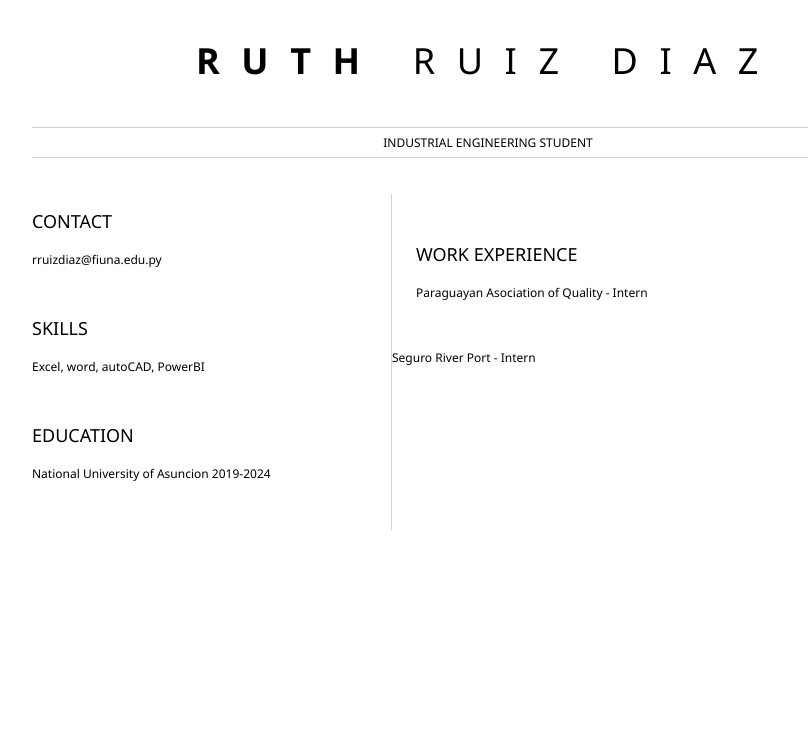
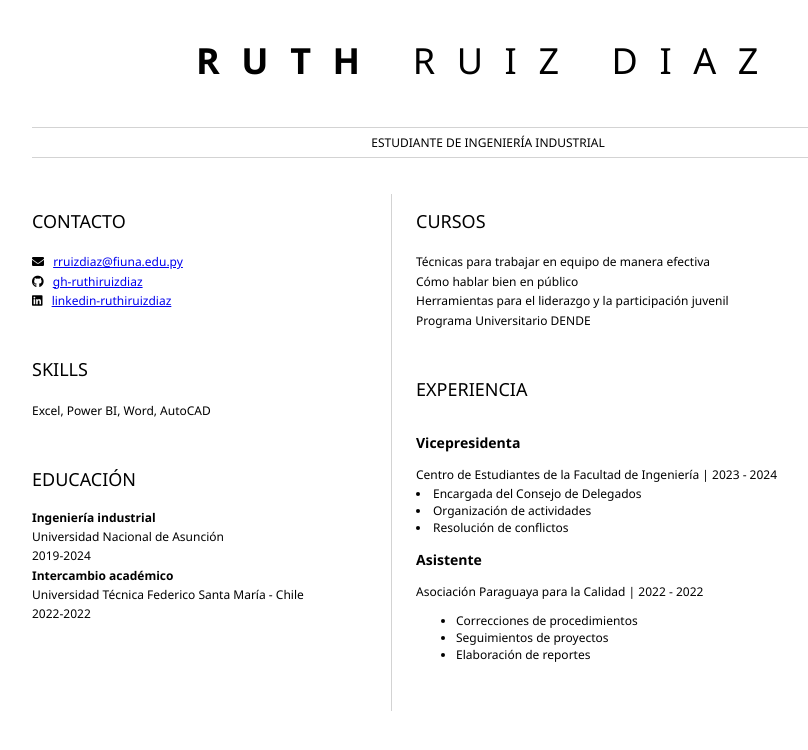
Before and after one commit to ruthiruizdiaz/resume, a plain HTML site: page index.html in a window 1280 px wide. Shown: the whole page, without its empty margins (152-960 px from the left). Drawn offline with Linux system fonts and the light colour scheme.

Commit message:
Add resume content

```diff
--- a/index.html
+++ b/index.html
@@ -1,9 +1,8 @@
-
-
 <html>
 	<head>
 		<link href="style.css" rel="stylesheet">
-        <title>Your Name resume</title>
+		<title>Your name resume</title>
+        <link rel="stylesheet" href="https://cdnjs.cloudflare.com/ajax/libs/font-awesome/5.15.4/css/all.min.css">
 	</head>
 
 	<body>
@@ -11,37 +10,90 @@
 			<!-- resume header with your name and title -->
 			<h1><b>RUTH</b> RUIZ DIAZ</h1>
 			<hr>
-            INDUSTRIAL ENGINEERING STUDENT
+			ESTUDIANTE DE INGENIERÍA INDUSTRIAL
 			<hr>
 		</header>
 		<main>
 			<article id="mainLeft">
 				<section>
-                    <h2>CONTACT</h2>
-                     rruizdiaz@fiuna.edu.py
+					<h2>CONTACTO</h2>
+					<!-- contact info including social media -->
+                    <p>
+                        <i class="fa fa-envelope" aria-hidden="true"></i>
+                        <a href="mailto:rruizdiaz@fiuna.edu.py">rruizdiaz@fiuna.edu.py</a>
+                    </p>
+                    <p>
+                        <i class="fab fa-github" aria-hidden="true"></i>
+                        <a href="github.com/ruthiruizdiaz">gh-ruthiruizdiaz</a>
+                    </p>
+                    <p>
+                        <i class="fab fa-linkedin" aria-hidden="true"></i>
+                        <a href="linkedin.com/in/ruth-ruiz-diaz-bb7b0526b/">linkedin-ruthiruizdiaz</a>
+                    </p>
 				</section>
 				<section>
 					<h2>SKILLS</h2>
-                    Excel, word, autoCAD, PowerBI
+					<!-- your skills AKA "buzzwords" -->
+                    <p>Excel, Power BI, Word, AutoCAD</p>
 				</section>
 				<section>
-                    <h2>EDUCATION</h2>
-                    National University of Asuncion
+					<h2>EDUCACIÓN</h2>
+					<!-- your education -->
+                    <b>Ingeniería industrial</b>
+                    <p>
+                        Universidad Nacional de Asunción
+                    </p>
+                    <p>
                         2019-2024
-                </section>
-
+                    </p>
+                    <b>Intercambio académico</b>
+                    <p>
+                        Universidad Técnica Federico Santa María - Chile
+                    </p>
+                    <p>
+                        2022-2022
+                    </p>
 				</section>
 			</article>
 			<article id="mainRight">
 				<section>
+					<h2>CURSOS</h2>
+					<!-- about you -->
+					<p>Técnicas para trabajar en equipo de manera efectiva <p></p>
+                        Cómo hablar bien en público <p></p>
+                        Herramientas para el liderazgo y la participación juvenil <p></p>
+                        Programa Universitario DENDE
 
-                    <!-- about you -->
 				</section>
 				<section>
-                    <h2>WORK EXPERIENCE</h2>
-                    Paraguayan Asociation of Quality - Intern
-                </section>
-                    Seguro River Port - Intern
+					<h2>EXPERIENCIA</h2>
+					<!-- your work experience -->
+                    <h3><b>Vicepresidenta</b></h3>
+                    <p>
+                            Centro de Estudiantes de la Facultad de Ingeniería | 2023 - 2024
+                    </p>
+                    <p>
+
+                    </p>
+
+                            <li>Encargada del Consejo de Delegados
+                                </li>
+                            <li>Organización de actividades</li>
+                            <li>Resolución de conflictos</li>
+                    <h3><b>Asistente</b></h3>
+                    <p>
+                            Asociación Paraguaya para la Calidad | 2022 - 2022
+                    </p>
+                     <p>
+
+                    </p>
+                    <ul>
+                             <li>Correcciones de procedimientos
+                                  </li>
+                             <li>Seguimientos de proyectos</li>
+                             <li>Elaboración de reportes</li>
+
+                    </ul>
 				</section>
 			</article>
 		</main>
```
Lines whose indentation alone changed are shown as unchanged.
